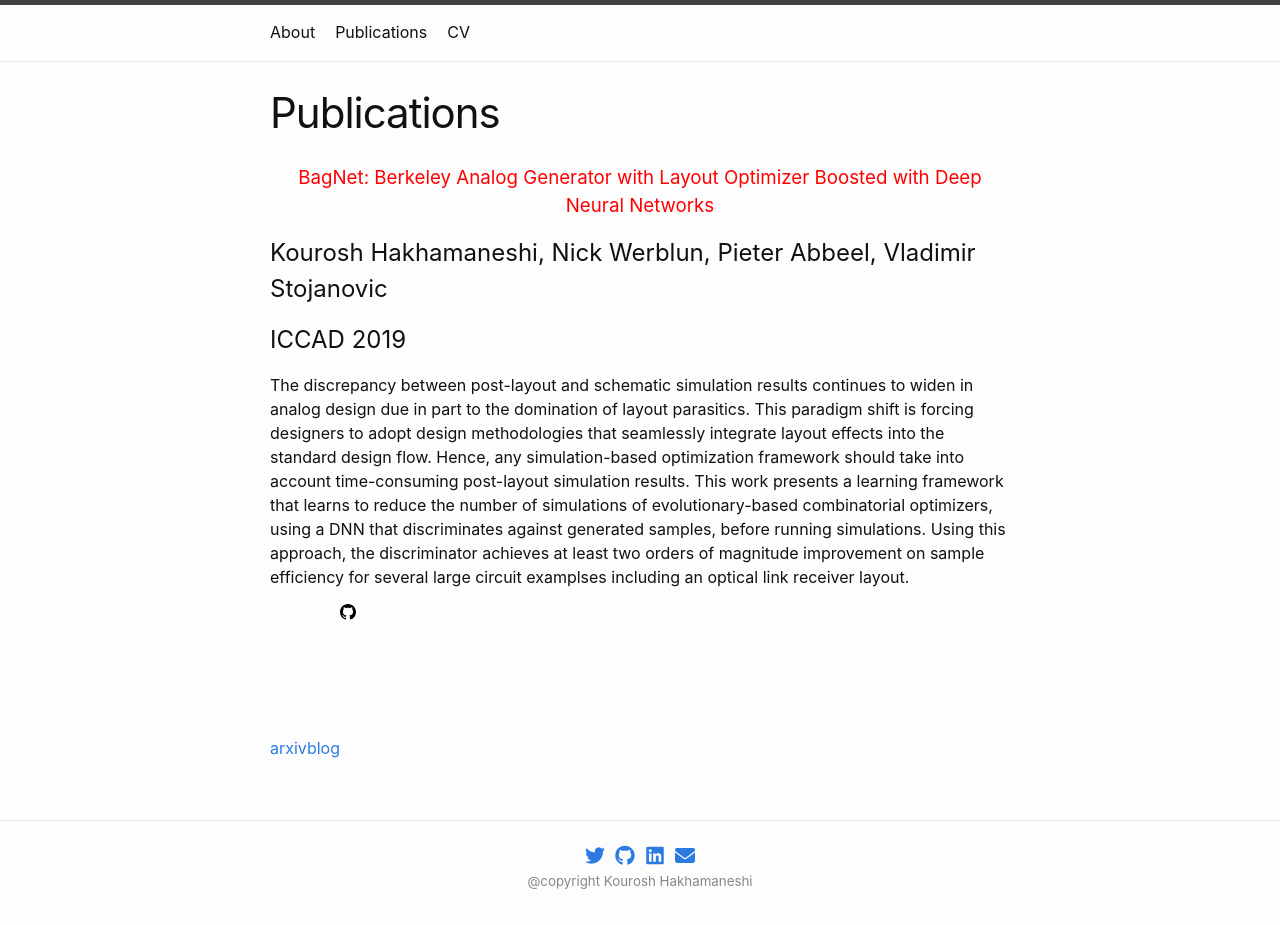
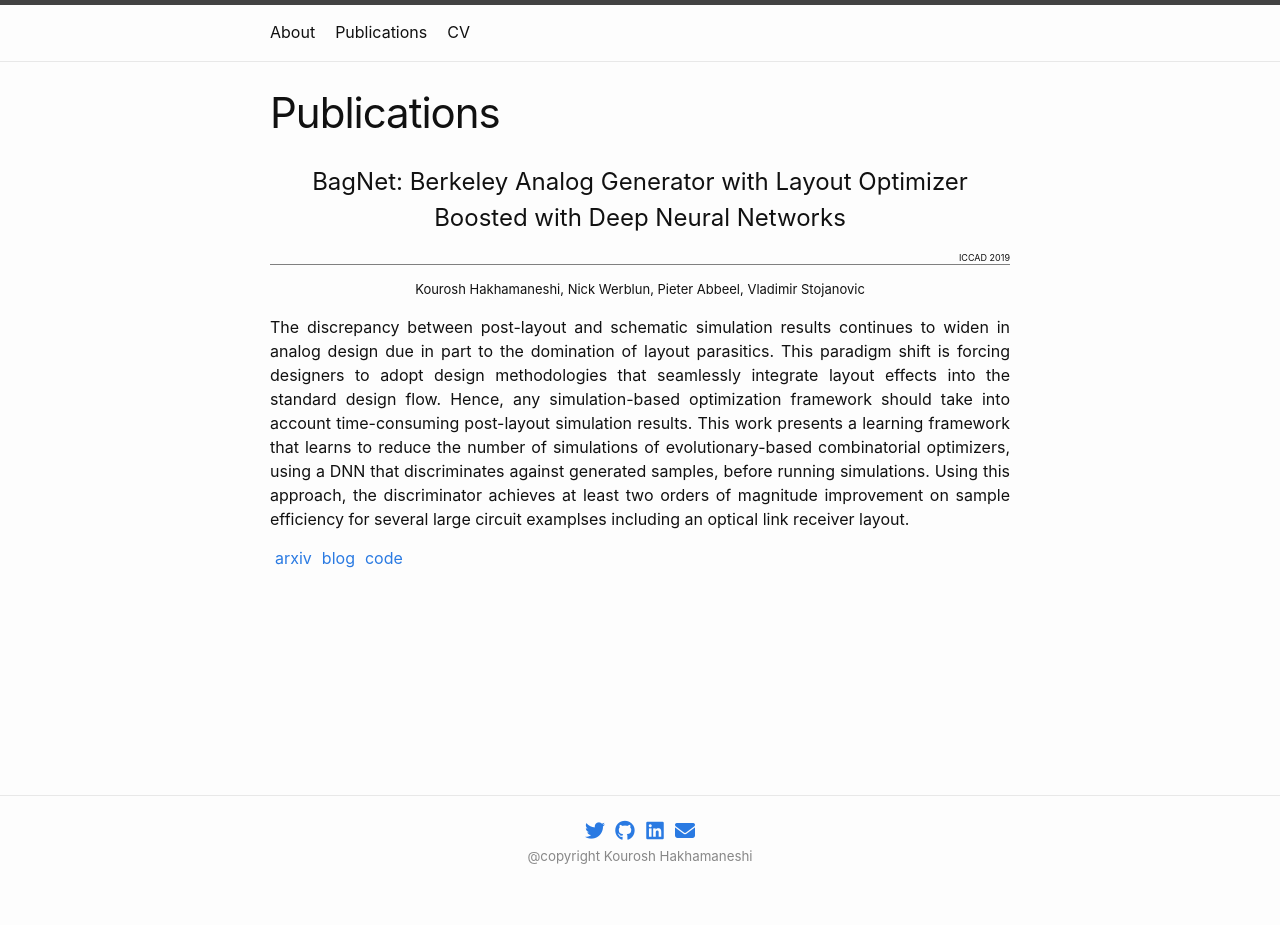
Before and after one commit to kouroshHakha/kouroshHakha.github.io, a Jekyll site: the page built from publications.md, in a window 1280 px wide. Built offline with Jekyll 4.4.1, drawn with Linux system fonts in a browser that asks for light colours; nearby versions of some CDN libraries; after the commit the page ends 900 px from its top, so only the background shows below that.

Commit message:
1. fixed the style of publications 2. fixed wall image

```diff
--- a/_layouts/publications.html
+++ b/_layouts/publications.html
@@ -20,25 +20,32 @@ layout: default
   </div>
 
   {%- if site.posts.size > 0 -%}
+  <div style="overflow-y: scroll; height: 600px">
     <ul class="post-list">
       {%- for post in site.posts -%}
       <li>
-      <h3 id="post_title">{{post.title | escape}}</h3>
-      <h2>{{post.authors | escape}}</h2>
-      <h1>{{post.event | escape}}</h1>
-      {{ post.excerpt }}
+        <h3 class="post_title">{{post.title | escape}}</h3>
+        <h1 class="post_publication">{{post.event | escape}}</h1>
+        <h2 class="post_author">{{post.authors | escape}}</h2>
+        <div class="post_excerpt">
+          {{ post.excerpt | markdownify }}
+        </div>
+
+        <ul class="post_sup_list">
           {%- if post.arxiv -%}
-        <a style="text-align: left" href={{post.arxiv}} target="_blank">arxiv</a>
+            <li class="post_sup_list"><a href={{post.arxiv}} target="_blank">arxiv</a></li>
           {%- endif -%}
           {%- if post.blog -%}
-      <a style="text-align: right" href={{post.blog}} target="_blank">blog</a>
+            <li class="post_sup_list"><a href={{post.blog}} target="_blank">blog</a></li>
           {%- endif -%}
           {%- if post.github -%}
-      <a href={{post.github}} target="_blank"><svg><use xlink:href="/assets/img/minima-social-icons.svg#github">github</use></svg></a>
+            <li class="post_sup_list"><a href={{post.github}} target="_blank">code</a></li>
           {%- endif -%}
+        </ul>
       </li>
       {%- endfor -%}
     </ul>
+  </div>
 
   {%- endif -%}
 
--- a/_sass/minima/_base.scss
+++ b/_sass/minima/_base.scss
@@ -228,6 +228,40 @@ ul.social-media-list {
   padding: 0;
 }
 
+/**
+ * Post/Publications
+ */
+
+h3.post_title {
+  text-align: center;
+  font-size: x-large;
+}
+
+h2.post_author {
+  text-align: center;
+  font-size: small;
+}
+
+h1.post_publication {
+  font-size: xx-small;
+  text-align: right;
+  border-bottom: 1px solid grey;
+}
+
+.post_excerpt {
+  text-align: justify ;
+}
+
+ul.post_sup_list {
+  list-style: none;
+  padding: 0;
+  margin: 0;
+}
+
+li.post_sup_list {
+  display: inline-block;
+  padding: 0 5px;
+}
 
 
 /**
--- a/_sass/minima/_layout.scss
+++ b/_sass/minima/_layout.scss
@@ -100,7 +100,25 @@
   }
 }
 
+/**
+ * wall image
+ */
 
+.image-cropper {
+  width: 200px;
+  height: 200px;
+  float: right;
+  margin-left: 20px;
+  overflow: hidden;
+  border-radius: 50%;
+}
+
+img.wall_image {
+  display: inline;
+  margin: 0 auto;
+  height: 100%;
+  width: auto;
+}
 
 /**
  * Site footer
```
Also changed, not shown: index.md (+5 -1 lines), 1 other file. Lines whose indentation alone changed are shown as unchanged.
